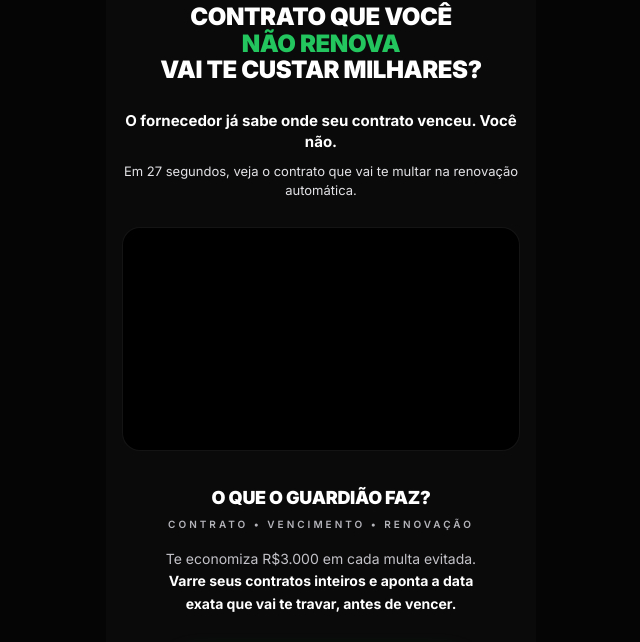
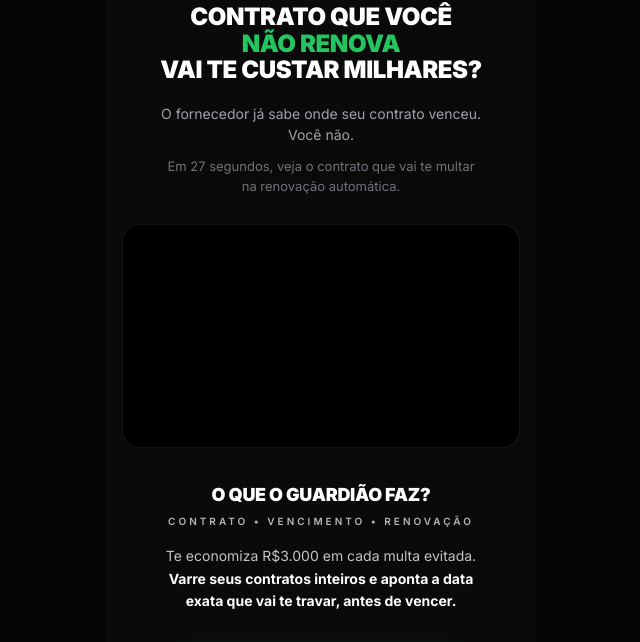
Before and after one commit to microprojeto/Pag-Contrato, a plain HTML site: page index.html in a window 1280 px wide. Shown: the part 139-781 px from the top of the page, without its empty margins (319-959 px from the left). Drawn offline with Linux system fonts and the light colour scheme.

Commit message:
Update index.html

```diff
--- a/index.html
+++ b/index.html
@@ -12,9 +12,9 @@ body{background:#050505;font-family:'Inter',sans-serif;display:flex;justify-cont
 .top-bar{background:#0A0A0A;border:1px solid #22C55E;color:#fff;text-align:center;padding:8px 18px;font-weight:700;font-size:11px;width:fit-content;max-width:90%;line-height:1.3;letter-spacing:0.6px;text-transform:uppercase;border-radius:999px;margin:18px auto 0}
 .content{padding:28px 16px 40px;text-align:center;width:100%;display:flex;flex-direction:column;align-items:center}
 .logo{font-size:12px;letter-spacing:4px;color:#D1D1D6;font-weight:600;margin-top:28px;margin-bottom:22px}
-h1{font-size:24px;font-weight:900;line-height:1.1;letter-spacing:-0.4px;margin-bottom:28px;text-transform:uppercase;text-align:center}
-.sub-w{font-size:15px;font-weight:700;color:#fff;line-height:1.35;margin-bottom:10px}
-.sub-g{font-size:13px;color:#E2E2E6;line-height:1.5;margin-bottom:26px;font-weight:500}
+h1{font-size:24px;font-weight:900;line-height:1.1;letter-spacing:-0.4px;margin-bottom:20px;text-transform:uppercase;text-align:center}
+.sub-w{font-size:14px;font-weight:500;color:#A1A1AA;line-height:1.5;margin-bottom:12px;max-width:320px}
+.sub-g{font-size:13px;color:#71717A;line-height:1.5;margin-bottom:28px;font-weight:400;max-width:310px}
 .video{width:100%;aspect-ratio:16/9;background:#000;border-radius:18px;margin-bottom:36px;overflow:hidden;border:0.5px solid rgba(255,255,255,0.08)}
 .rec{font-size:18px;font-weight:900;color:#fff;letter-spacing:-0.3px;margin-bottom:10px;text-transform:uppercase}
 .mini-light{font-size:10px;letter-spacing:3px;color:#B4B4BB;font-weight:600;text-transform:uppercase;margin-bottom:18px}
@@ -39,10 +39,10 @@ h1{font-size:24px;font-weight:900;line-height:1.1;letter-spacing:-0.4px;margin-b
   <div class="content">
     <div class="logo">CONTRATO • GUARDIÃO</div>
     <h1>
-  <span style="color:#FFFFFF;">CONTRATO QUE VOCÊ</span><br>
-  <span style="color:#22C55E;">NÃO RENOVA</span><br>
-  <span style="color:#FFFFFF;">VAI TE CUSTAR MILHARES?</span>
-</h1>
+      <span style="color:#FFFFFF;">CONTRATO QUE VOCÊ</span><br>
+      <span style="color:#22C55E;">NÃO RENOVA</span><br>
+      <span style="color:#FFFFFF;">VAI TE CUSTAR MILHARES?</span>
+    </h1>
     <div class="sub-w">O fornecedor já sabe onde seu contrato venceu. Você não.</div>
     <div class="sub-g">Em 27 segundos, veja o contrato que vai te multar na renovação automática.</div>
     <div class="video"></div>
```
